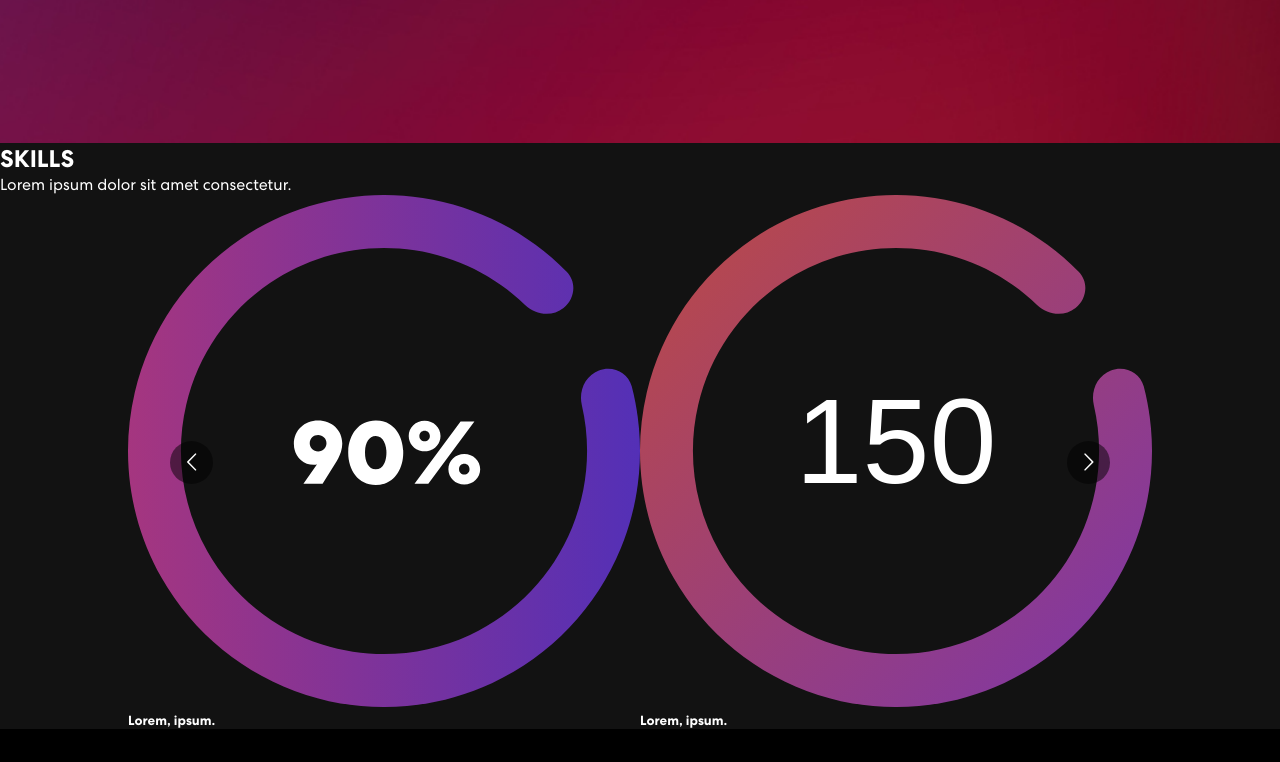
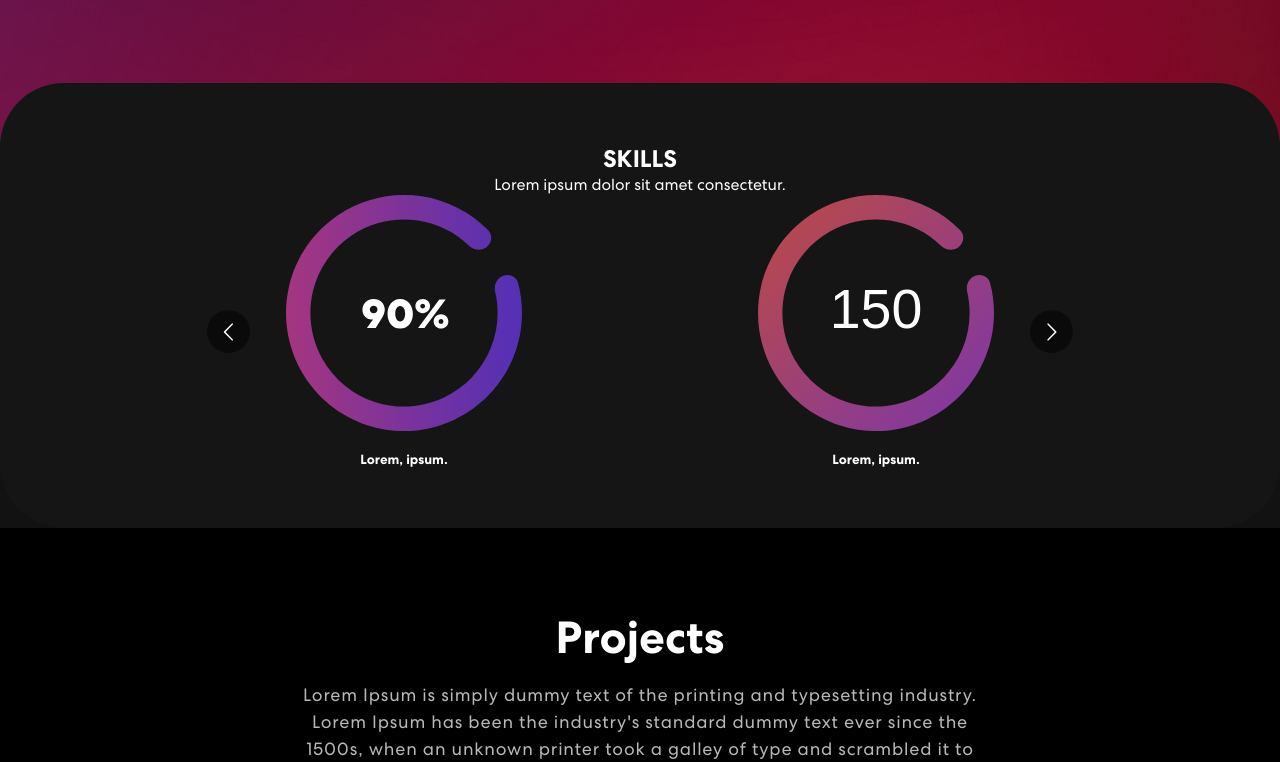
Before and after one commit to JAMES-CERO/Portfolio-React, a React (Create React App) app: page / in a window 1280 px wide. Shown: the part 1658-2420 px from the top of the page. Built offline with nearby package versions, Linux system fonts and the light colour scheme; no server answers.

Commit message:
skills style

```diff
--- a/src/components/NavBar.js
+++ b/src/components/NavBar.js
@@ -52,7 +52,7 @@ const NavBar = () => {
                                 <a href="#"><img src={FBLogo} alt="FBlogo" /></a>
                                 <a href="#"><img src={IGLogo} alt="IGlogo" /></a>
                             </div>
-                            <HashLink>
+                            <HashLink to="#connect">
                                 <button className="vvd"><span>Contact Me</span></button>
                             </HashLink>
                         </span>
--- a/src/components/Skills.js
+++ b/src/components/Skills.js
@@ -1,10 +1,9 @@
-import { Col, Container, Row } from "react-bootstrap";
 import Carousel from "react-multi-carousel";
 import "react-multi-carousel/lib/styles.css";
 import circle from "../assets/images/circleBorder.svg"
-import circle150 from  "../assets/images/circleBorder150.svg"
-import circle98 from  "../assets/images/circleBorder98.svg"
-import circle43 from  "../assets/images/circleBorder43.svg"
+import circle150 from "../assets/images/circleBorder150.svg"
+import circle98 from "../assets/images/circleBorder98.svg"
+import circle43 from "../assets/images/circleBorder43.svg"
 
 
 
@@ -31,35 +30,36 @@ const Skills = () => {
 
   return (
     <section className="skills" id="skills">
-            <Container>
-                <Row>
-                    <Col className="skillBox" >
+      <div className="container">
+        <div className="row">
+          <div className="col-12">
+            <div className="skill-bx wow zoomIn">
               <h2>
                 SKILLS
               </h2>
               <p> Lorem ipsum dolor sit amet consectetur.</p>
-                        <Carousel responsive={responsive} infinite={true} className="skill-slider">
-                            <div className="">
-                                <img src={circle} alt="porcentage1"/>
+              <Carousel responsive={responsive} infinite={true} className="owl-carousel owl-theme skill-slider">
+                <div className="item">
+                  <img src={circle} alt="porcentage1" />
                   <h5>Lorem, ipsum.</h5>
                 </div>
-                            <div className="">
-                                <img src={circle150} alt="porcentage2"/>
+                <div className="item">
+                  <img src={circle150} alt="porcentage2" />
                   <h5>Lorem, ipsum.</h5>
                 </div>
-                            <div className="">
-                                <img src={circle98} alt="porcentage3"/>
+                <div className="item">
+                  <img src={circle98} alt="porcentage3" />
                   <h5>Lorem, ipsum.</h5>
                 </div>
-                            <div className="">
-                                <img src={circle43} alt="porcentage4"/>
+                <div className="item">
+                  <img src={circle43} alt="porcentage4" />
                   <h5>Lorem, ipsum.</h5>
                 </div>
               </Carousel>
-                    </Col>
-                </Row>
-            </Container>
-
+            </div>
+          </div>
+        </div>
+      </div>
     </section>
   )
 }
```
Lines whose indentation alone changed are shown as unchanged.
